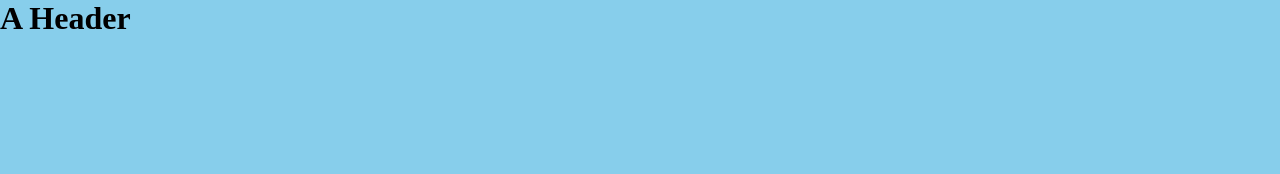
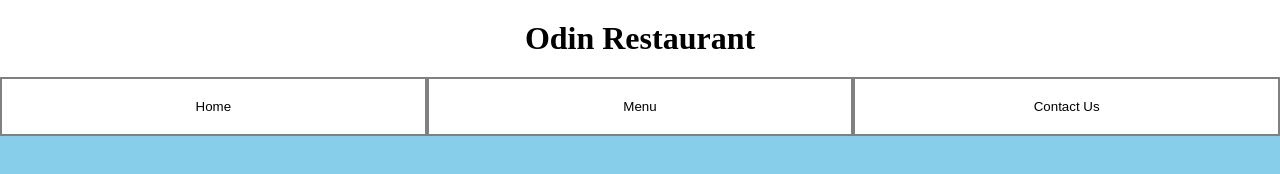
Before and after one commit to frosty-flake/restaurant-odin, a website built with webpack: page src/template.html in a window 1280 px wide. Built offline with nearby package versions, Linux system fonts and the light colour scheme.

Commit message:
Create header of webpage

```diff
--- a/src/style.css
+++ b/src/style.css
@@ -6,3 +6,36 @@
 body {
     background-color: skyblue;
 }
+
+body,
+header {
+    display: flex;
+    flex-direction: column;
+    justify-content: center;
+    align-items: center;
+}
+
+header {
+    background-color: white;
+    width: 100%;
+    padding-top: 20px;
+}
+
+header button {
+    flex: 1;
+    background-color: white;
+    border: 2px solid gray;
+    padding: 20px;
+}
+
+header button:hover {
+    border: 2px solid black;
+    background-color: rgb(220, 220, 220);
+}
+
+header nav {
+    width: 100%;
+    display: flex;
+    justify-content: space-evenly;
+    margin-top: 20px;
+}
--- a/src/template.html
+++ b/src/template.html
@@ -6,6 +6,16 @@
     <title>Document</title>
 </head>
 <body>
-    <h1>A Header</h1>
+    <header>
+        <h1>Odin Restaurant</h1>
+        <nav>
+            <button id="home">Home</button>
+            <button id="menu">Menu</button>
+            <button id="about">Contact Us</button>
+        </nav>
+    </header>
+    <div id="content">
+
+    </div>
 </body>
 </html>
```
